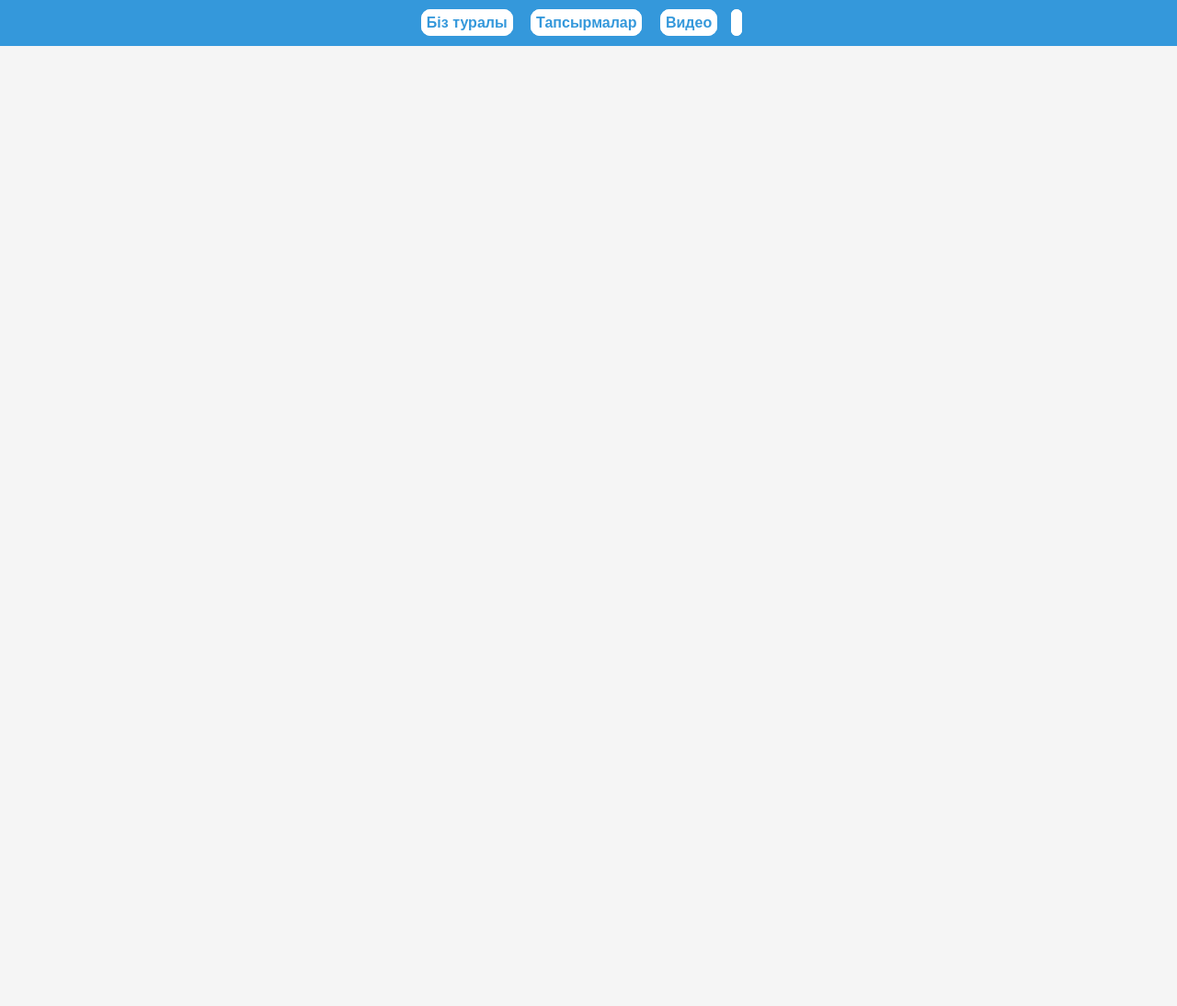
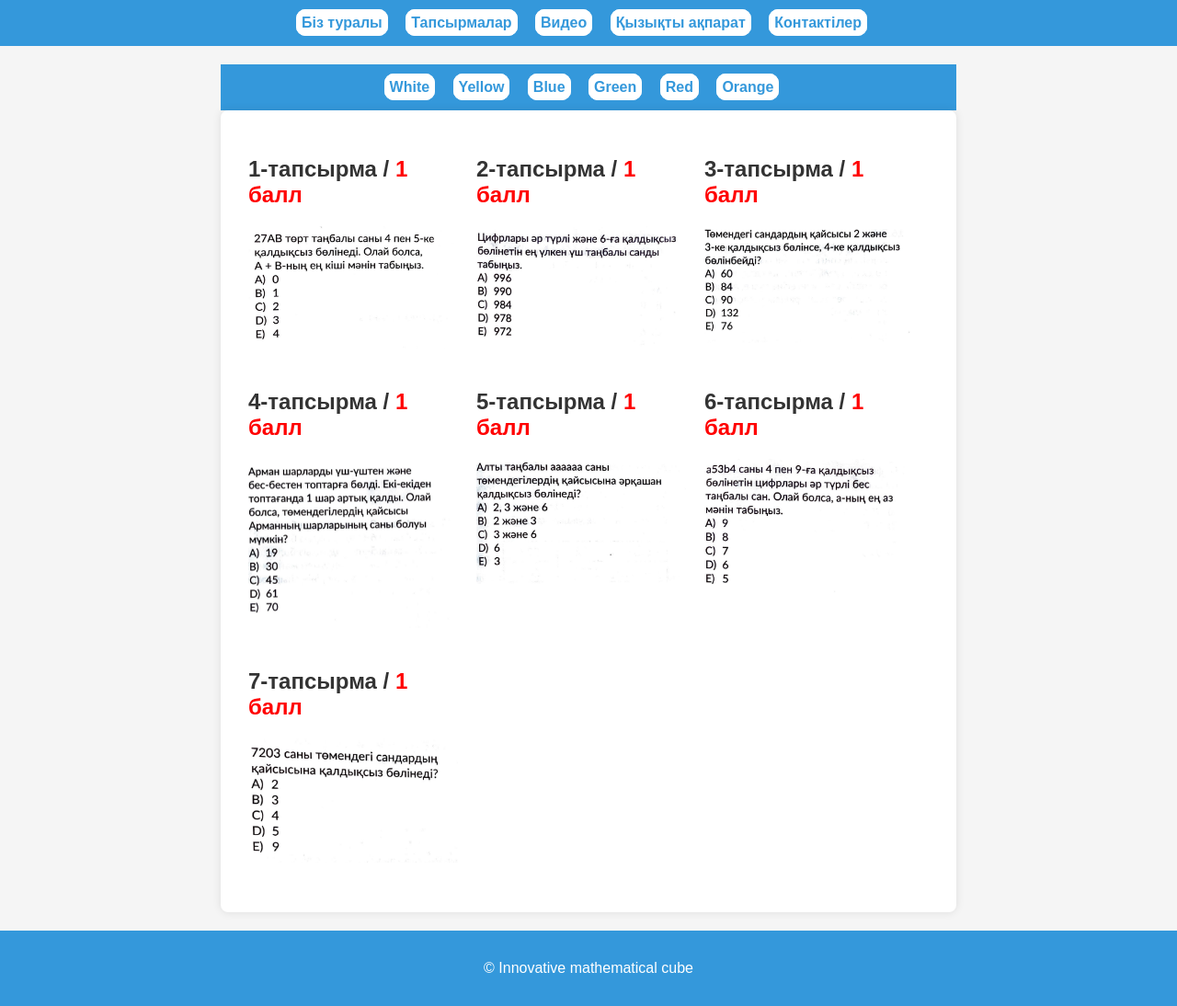
Before and after one commit to inmacnurs/inmac, a plain HTML site: page Aq.html in a window 1280 px wide. Shown: the part 280-1374 px from the top of the page at 92% size. Before the commit the page ends 800 px from the top, so only its background shows below. Drawn offline with Linux system fonts and the light colour scheme.

Commit message:
Update Aq.html

```diff
--- a/Aq.html
+++ b/Aq.html
@@ -75,4 +75,69 @@
                 <li><a href="index.html">Біз туралы</a></li>
                 <li><a href="about.html">Тапсырмалар</a></li>
                 <li><a href="teachers.html">Видео</a></li>
-                <li><a
+                <li><a href="bu.html">Қызықты ақпарат</a></li>
+                <li><a href="contact.html">Контактілер</a></li>
+            </ul>
+        </nav>
+    </header>
+
+    <main>
+        <!-- Второе меню в шапке внутри main (при желании оформить так же,
+             чтобы при сужении экрана оно тоже делалось вертикальным) -->
+        <header>
+            <nav>
+                <li><a href="Aq.html">White</a></li>
+                <li><a href="Sary.html">Yellow</a></li>
+                <li><a href="Kok.html">Blue</a></li>
+                <li><a href="Zhasyl.html">Green</a></li>
+                <li><a href="Kyzyl.html">Red</a></li>
+                <li><a href="Orang.html">Orange</a></li>
+            </nav>
+        </header>
+
+        <section>
+            <div class="teacher-group">
+                <div class="teacher">
+                    <h2>1-тапсырма / <a>1 балл</a></h2>
+                    <img src="1.1.png" alt="Учитель 1">
+                </div>
+
+                <div class="teacher">
+                    <h2>2-тапсырма / <a>1 балл</a></h2>
+                    <img src="1.2.png" alt="Учитель 2">
+                </div>
+
+                <div class="teacher">
+                    <h2>3-тапсырма / <a>1 балл</a></h2>
+                    <img src="1.3.png" alt="Учитель 3">
+                </div>
+
+                <div class="teacher">
+                    <h2>4-тапсырма / <a>1 балл</a></h2>
+                    <img src="1.4.png" alt="Учитель 4">
+                </div>
+
+                <div class="teacher">
+                    <h2>5-тапсырма / <a>1 балл</a></h2>
+                    <img src="1.5.png" alt="Учитель 5">
+                </div>
+
+                <div class="teacher">
+                    <h2>6-тапсырма / <a>1 балл</a></h2>
+                    <img src="1.6.png" alt="Учитель 6">
+                </div>
+
+                <div class="teacher">
+                    <h2>7-тапсырма / <a>1 балл</a></h2>
+                    <img src="1.7.png" alt="Учитель 7">
+                </div>
+            </div>
+        </section>
+    </main>
+
+    <footer>
+        <p>&copy; Innovative mathematical cube</p>
+    </footer>
+
+</body>
+</html>
```
